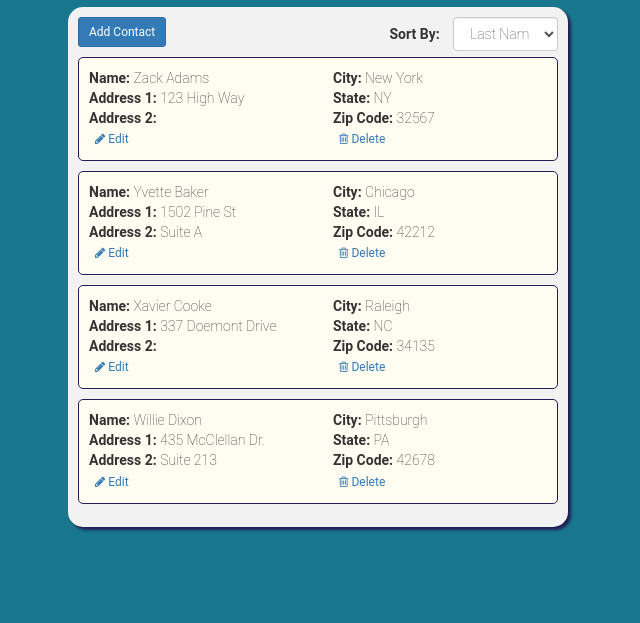
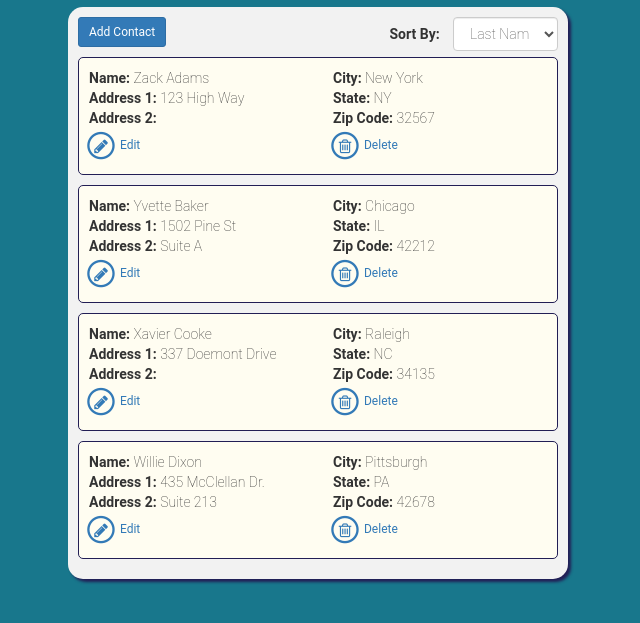
Before and after one commit to bclover/AddressBook, a website: page src/index.html in a window 1280 px wide. Shown: the part 63-686 px from the top of the page, without its empty margins (322-962 px from the left). Drawn offline with nearby package versions, Linux system fonts and the light colour scheme.

Commit message:
Styling the columns that contain the edit and delete actions. Cleaned up the CSS some.

```diff
--- a/src/index.html
+++ b/src/index.html
@@ -174,14 +174,22 @@
             </div>
 
             <div class="row">
-                <div class="col-md-6">
+                <div class="col-md-6 action-col">
                     <button class="btn btn-link btn-xs" ng-click="editContactBtnClicked(person)">
-                        <i id="editIcon" class="fa fa-pencil"></i>Edit
+                        <span class="fa-stack fa-lg">
+                            <i class="fa fa-circle-thin fa-stack-2x"></i>
+                            <i class="fa fa-pencil fa-stack-1x"></i>
+                        </span>
+                        Edit
                     </button>
                 </div>
-                <div class="col-md-6">
+                <div class="col-md-6 action-col">
                     <button class="btn btn-link btn-xs" ng-click="removeContactBtnClicked(person)">
-                        <i id="deleteIcon" class="fa fa-trash-o"></i>Delete
+                        <span class="fa-stack fa-lg">
+                            <i class="fa fa-circle-thin fa-stack-2x"></i>
+                            <i class="fa fa-trash-o fa-stack-1x"></i>
+                        </span>
+                        Delete
                     </button>
                 </div>
             </div>
--- a/src/styles/custom.css
+++ b/src/styles/custom.css
@@ -18,33 +18,8 @@ h1{
     margin-bottom: 10px;
 }
 
-#sortSelector {
-    display: inline;
-    margin-left: 10px;
-    width: 105px;
-}
-.btn-circle {
-    width: 20px;
-    height: 20px;
-    text-align: center;
-    padding: 1px 0px 0px 1px;
-    font-size: 12px;
-    line-height: .65;
-    border-radius: 15px;
-}
-
-#editIcon, #deleteIcon {
-    padding-right: 3px;
-}
-
-.wrapper{
-    min-height: 520px;
-    width: 500px;
-    margin: 0 auto;
-    box-shadow: 3px 3px 3px #221e55;
-    background: #F2F2F2;
-    border-radius: 15px;
-    padding: 10px;
+.action-col {
+    padding-left: 5px;
 }
 
 .contact-item {
@@ -70,3 +45,19 @@ h1{
 .select-pointer {
     cursor: pointer;
 }
+
+#sortSelector {
+    display: inline;
+    margin-left: 10px;
+    width: 105px;
+}
+
+.wrapper{
+    min-height: 520px;
+    width: 500px;
+    margin: 0 auto;
+    box-shadow: 3px 3px 3px #221e55;
+    background: #F2F2F2;
+    border-radius: 15px;
+    padding: 10px;
+}
```
